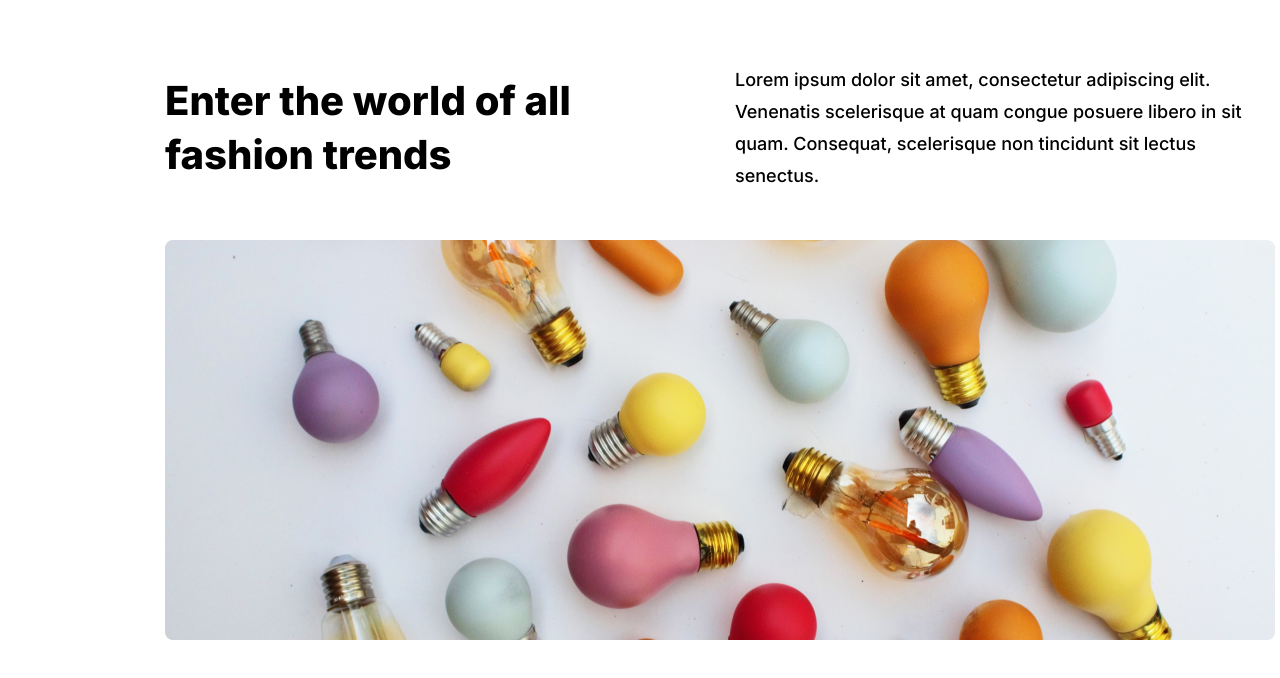
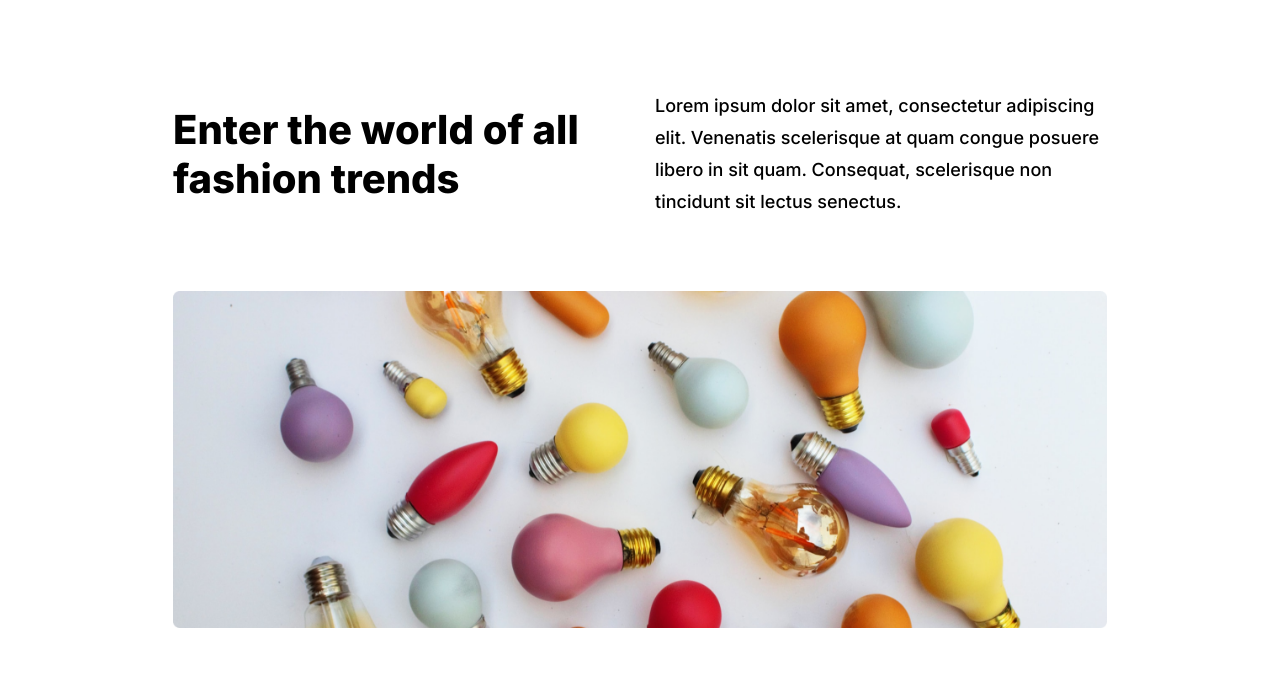
Before and after one commit to mamatkulov95/figma-to-css-project, a plain HTML site: page index.html in a window 1280 px wide. Drawn offline with Linux system fonts and the light colour scheme.

Commit message:
align issue and some extra codes removed according to request

```diff
--- a/index.html
+++ b/index.html
@@ -1,32 +1,35 @@
 <!DOCTYPE html>
 <html lang="en">
   <head>
-    <meta charset="UTF-8">
-    <meta http-equiv="X-UA-Compatible" content="IE=edge">
-    <meta name="viewport" content="width=device-width, initial-scale=1.0">
-    <link rel="stylesheet" href="style.css">
-    <link rel="preconnect" href="https://fonts.googleapis.com">
-    <link rel="preconnect" href="https://fonts.gstatic.com" crossorigin>
-    <link href="https://fonts.googleapis.com/css2?family=Inter:wght@500;800&display=swap" rel="stylesheet">
+    <meta charset="UTF-8" />
+    <meta http-equiv="X-UA-Compatible" content="IE=edge" />
+    <meta name="viewport" content="width=device-width, initial-scale=1.0" />
+    <link rel="stylesheet" href="style.css" />
+    <link rel="preconnect" href="https://fonts.googleapis.com" />
+    <link rel="preconnect" href="https://fonts.gstatic.com" crossorigin />
+    <link
+      href="https://fonts.googleapis.com/css2?family=Inter:wght@500;800&display=swap"
+      rel="stylesheet"
+    />
     <title>feature-single6</title>
   </head>
   <body>
-    <div class="feature-single6">
+    <div class="feature-single6-section">
       <div class="feature-details">
-           <div>
-            <h3 class="feature-title">
-                Enter the world of all fashion trends
-            </h3>
-            </div>
-            <div>
+        <h3 class="feature-title">Enter the world of all fashion trends</h3>
+
         <p class="feature-text">
-                Lorem ipsum dolor sit amet, consectetur adipiscing elit. Venenatis scelerisque at quam congue posuere libero in sit quam. Consequat, scelerisque non tincidunt sit lectus senectus.
+          Lorem ipsum dolor sit amet, consectetur adipiscing elit. Venenatis
+          scelerisque at quam congue posuere libero in sit quam. Consequat,
+          scelerisque non tincidunt sit lectus senectus.
         </p>
       </div>
-        </div>
-        <div class="feature-coverimg">
-            <img src="/images/6.png" alt="cover image">
-        </div>
+
+      <img
+        class="feature-coveringimg"
+        src="./images/6.png"
+        alt="cover picture"
+      />
     </div>
   </body>
 </html>
--- a/style.css
+++ b/style.css
@@ -1,42 +1,27 @@
-* {
-    margin: 0;
-    padding: 0;
-    box-sizing: border-box;
-}
-
-.feature-single6 {
+.feature-single6-section {
     display: flex;
     flex-direction: column;
-    align-items: flex-start;
-    padding: 64px 165px;
     gap: 48px;
+    margin: 65px 165px;
 }
 
 .feature-details {
     display: flex;
-    flex-direction: row;
     align-items: center;
-    padding: 0px;
     gap: 30px;
 }
 
 .feature-title {
-    font-weight: 800;
     font-size: 40px;
-    line-height: 54px;
     font-family: 'Inter', sans-serif;
     width: 540px;
-    height: 108px;
-
 }
 
 .feature-text {
-    font-weight: 400;
     font-size: 18px;
     line-height: 32px;
     font-family: 'Inter', sans-serif;
     width: 540px;
-    height: 128px;
 }
 
 .feature-coverimg {
```
Lines whose indentation alone changed are shown as unchanged.
